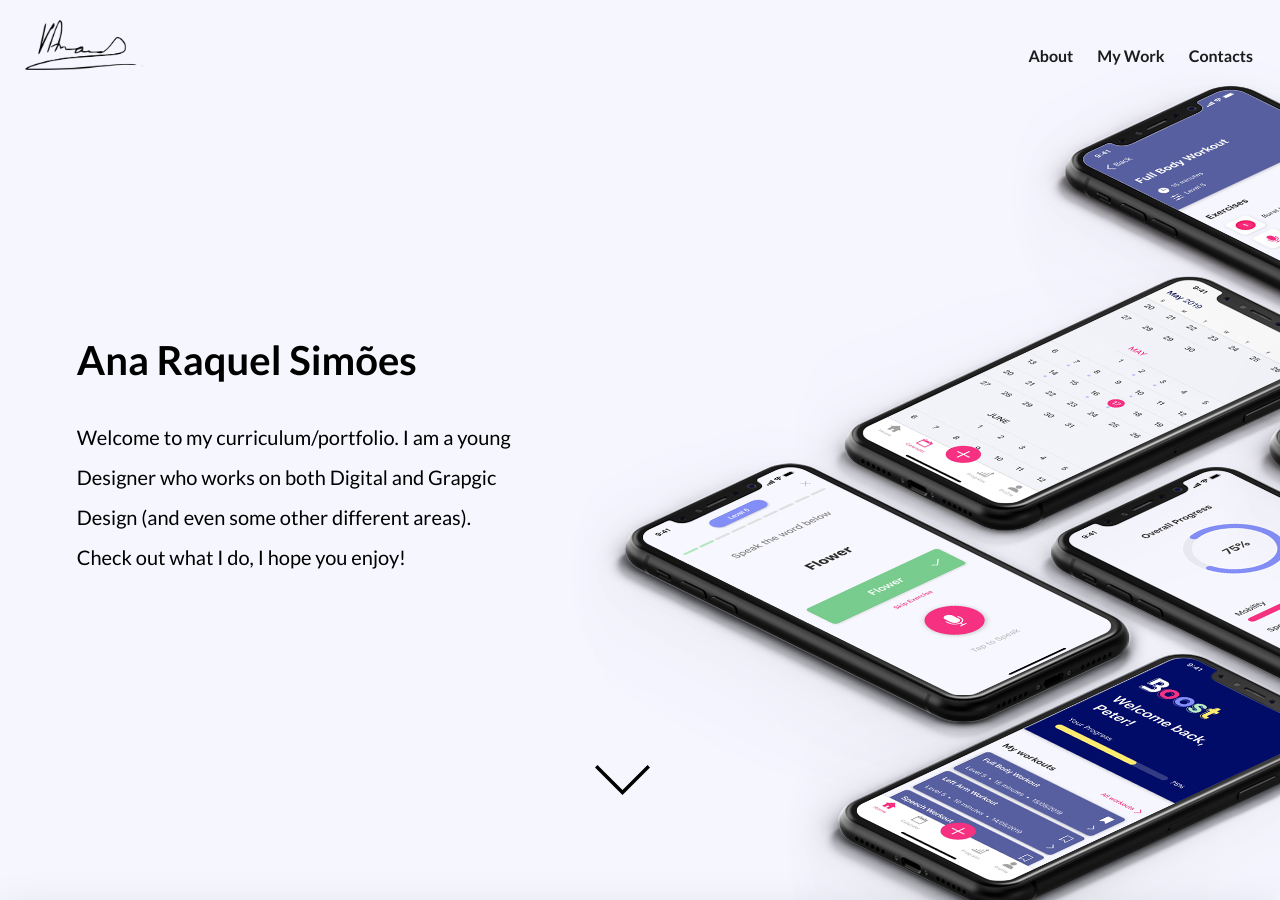
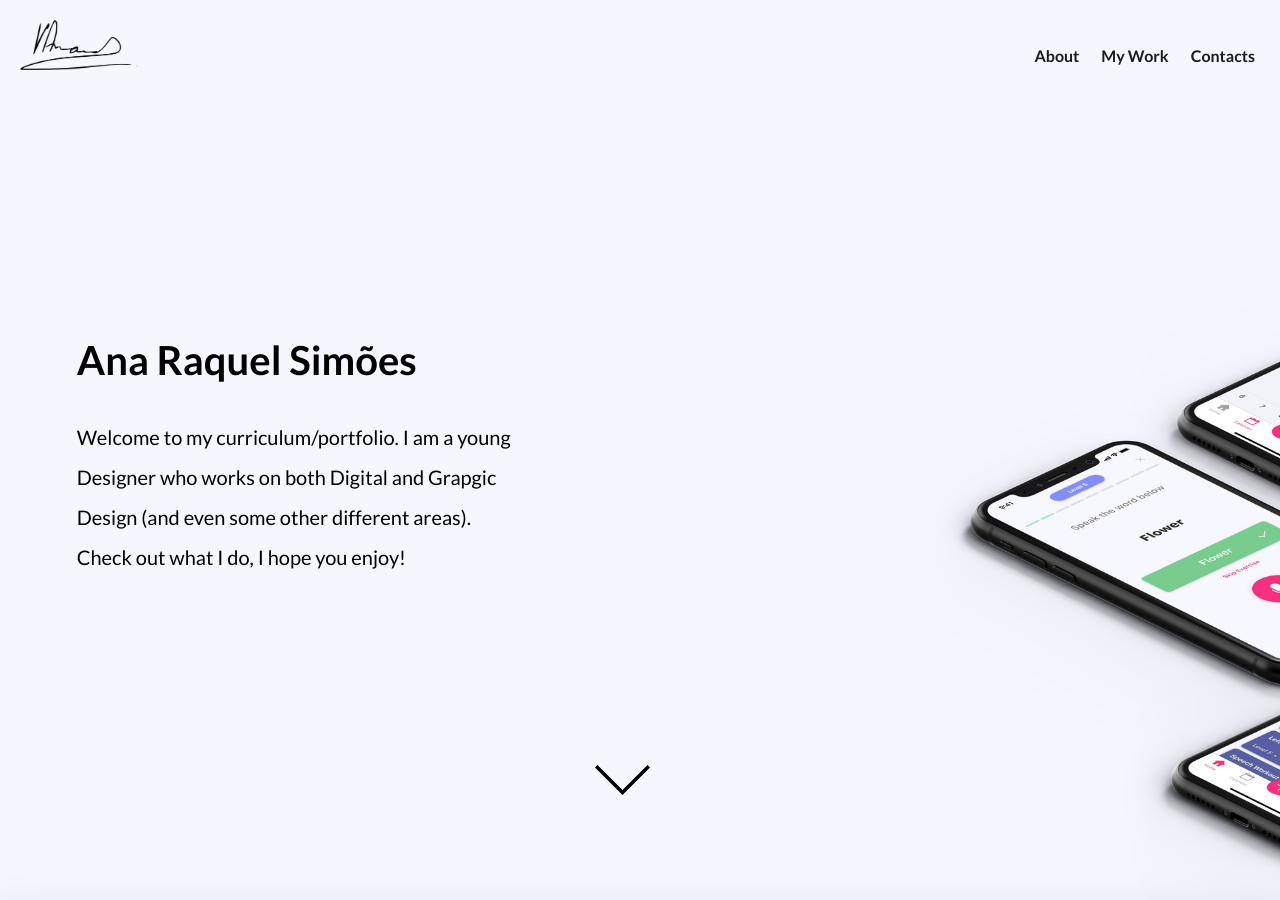
Before and after one commit to anaraquelsimoes/anaraquelsimoes.github.io, a Jekyll site: the page built from index.md, in a window 1280 px wide and 900 px high. Built offline with Jekyll 4.4.1, drawn with Linux system fonts in a browser that asks for light colours.

Commit message:
header image change + last scss clean up

```diff
--- a/_sass/about.scss
+++ b/_sass/about.scss
@@ -7,7 +7,6 @@
 }
 
 #bio h1, #skills h1, #education h1 {
-    flex-direction: column;
     width: 100%;
     text-align: center;
     font-size: 20px;
@@ -77,7 +76,6 @@
         display: flex;
         flex-direction: column;
         align-items: center;
-        justify-content: center;
         padding-bottom: 30%;
     }
 }
@@ -101,7 +99,6 @@
         width: 280px;
         font-size: 16px;
         font-weight: bold;
-        text-align: left;
         line-height: 2;
     }
 
@@ -109,14 +106,12 @@
         color: $subtitlecolor;
         width: 260px;
         font-size: 15px;
-        text-align: left;
         line-height: 2;
     }
 
     p:nth-of-type(2n) {
         width: 280px;
         font-size: 14px;
-        text-align: left;
         padding-top: 3%;
         line-height: 2;
     }
@@ -148,26 +143,23 @@
         width: 90%;
     }
 
-    #education p:nth-of-type(2n) {
-        width: 380px;
-    }
+    #education {
 
-    #education p:nth-of-type(2n+1) {
-        width: 380px;
-    }
+        h2 {
+            width: 380px;
+        }
 
-    #education h2 {
-        width: 380px;
+        p:nth-of-type(2n) {
+            width: 380px;
+        }
+
+        p:nth-of-type(2n+1) {
+            width: 380px;
+        }
     }
 }
 
 @media (min-width: 600px) {
-
-    nav ul li {
-        font-size: 16px;
-        padding-right: 16px;
-        padding-left: 16px;
-    }
 
     #bio h1, #skills h1, #education h1 {
         font-size: 25px;
@@ -207,7 +199,6 @@
         }
     }
 }
-
 
 @media (min-width: 800px) {
 
@@ -266,7 +257,6 @@
     }
 }
 
-
 @media (min-width: 1100px) {
 
     #bio, #skills, #education {
@@ -278,7 +268,6 @@
         font-size: 30px;
         width: 780px;
         text-align: left;
-        padding-top: 0;
         margin-left: 7%;
     }
 
@@ -307,7 +296,6 @@
     }
 
     #skills {
-
         padding-bottom: 9%;
 
         p {
@@ -329,15 +317,10 @@
 
         h2 {
             font-size: 21px;
-            padding-top: 0%;
         }
 
         p:nth-of-type(2n+1) {
             font-size: 18px;
-        }
-
-        p:nth-of-type(2n) {
-            width: 650px;
         }
     }
 }
@@ -375,5 +358,9 @@
         h1 {
             font-size: 30px;
         }
+
+        p:nth-of-type(2n) {
+            width: 650px;
+        }
     }
 }
--- a/_sass/footer.scss
+++ b/_sass/footer.scss
@@ -11,9 +11,7 @@
     background-color: #1c1c1c;
 
     h1 {
-        flex-direction: column;
         width: 280px;
-        text-align: left;
         font-size: 18px;
         margin-top: 10%;
         color: white;
@@ -23,10 +21,8 @@
         width: 280px;
         font-size: 14px;
         color: white;
-        text-align: left;
     }
 }
-
 
 @media (min-width: 480px) {
 
@@ -40,7 +36,6 @@
             width: 380px;
         }
     }
-
 }
 
 @media (min-width: 600px) {
@@ -56,9 +51,7 @@
             width: 480px;
             font-size: 16px;
         }
-
     }
-
 }
 
 @media (min-width: 800px) {
@@ -75,9 +68,7 @@
             width: 680px;
             font-size: 16px;
         }
-
     }
-
 }
 
 @media (min-width: 1100px) {
@@ -101,9 +92,7 @@
             font-size: 18px;
             margin-left: 7%;
         }
-
     }
-
 }
 
 @media (min-width: 1280px) {
--- a/_sass/header.scss
+++ b/_sass/header.scss
@@ -3,7 +3,7 @@
 header {
     height: 100vh;
     width: 100%;
-    background: url(/assets/images/boost_medio_pequeno.jpg);
+    background: url(/assets/images/header_image_3.jpg);
     background-size: cover;
     background-repeat: no-repeat;
 }
@@ -11,8 +11,6 @@
 div {
     width: 100%;
     height: 10%;
-    display: flex;
-    flex-direction: row;
     position: fixed;
     top: 0;
 }
@@ -63,11 +61,11 @@
 
 header article {
     width: 100%;
+    height: 100%;
     display: flex;
     flex-direction: column;
     align-items: center;
     justify-content: center;
-    height: 100%;
 }
 
 article {
@@ -106,13 +104,10 @@
         height: 50px;
     }
 
-    header {
-        width: auto;
-        background: url(/assets/images/boost_medio_pequeno.jpg);
+    nav {
 
-        nav ul li {
+        ul li {
             font-size: 16px;
-            padding-right: 12px;
             padding-left: 12px;
         }
     }
@@ -141,8 +136,8 @@
 @media (min-width: 800px) {
 
     header {
-    width: auto;
-    background: url(/assets/images/boost_medio.jpg);
+    background: url(/assets/images/header_image_2.jpg);
+    background-size: cover;
 
         article {
             align-items: flex-start;
@@ -157,15 +152,13 @@
             margin-left: 10%;
         }
     }
-
-    .arrow {
-        width: 8%;
-    }
 }
 
 @media (min-width: 1100px) {
-    div span {
-        margin-left: 25px;
+
+     header {
+        background: url(/assets/images/header_image.jpg);
+        background-size: cover;
     }
 
     article {
@@ -183,11 +176,3 @@
         }
     }
 }
-
-@media (min-width: 1280px) {
-
-    header {
-        width: auto;
-        background: url(/assets/images/teste_4.jpg);
-    }
-}
--- a/_sass/home.scss
+++ b/_sass/home.scss
@@ -39,7 +39,6 @@
 
         h2 {
             margin: 10px 0;
-            text-align: left;
         }
 
         h3 {
@@ -52,7 +51,6 @@
 
     a {
         font-size: 16px;
-        font-weight: bold;
         color: $titlecolor;
         text-decoration: none;
     }
@@ -79,10 +77,6 @@
 
 @media (min-width: 600px) {
 
-    main a {
-        font-size: 21px;
-    }
-
     #my_work h1 {
         font-size: 25px;
         margin-top: 20%;
@@ -92,19 +86,14 @@
 @media (min-width: 800px) {
 
     #my_work h1 {
-        font-size: 25px;
         margin-top: 15%;
     }
 
     #my_work ul {
-        width: 100%;
         display: flex;
-        align-items: center;
         justify-content: center;
         flex-direction: row;
         flex-wrap: wrap;
-        padding: 0;
-        margin: 0;
 
         li {
             width: 45%;
@@ -121,6 +110,5 @@
 
     #my_work ul li {
         width: 30%;
-
     }
 }
--- a/_sass/post.scss
+++ b/_sass/post.scss
@@ -30,7 +30,6 @@
     h1 {
         font-size: 18px;
         font-weight: bold;
-        text-align: left;
         padding-top: 13%;
         margin: 0;
     }
@@ -38,7 +37,6 @@
     h2 {
         font-size: 16px;
         font-weight: normal;
-        text-align: left;
         padding-top: 3%;
         margin: 0;
         color: $subtitlecolor;
@@ -56,7 +54,6 @@
 
     p {
         font-size: 16px;
-        text-align: left;
         line-height: 2;
     }
 
@@ -152,7 +149,6 @@
     }
 }
 
-
 @media (min-width: 1280px) {
     #posts {
 
```
Also changed, not shown: _posts/2018-02-06-trabalho-2.md (+0 -1 lines), assets/images/boost_header_small.jpg (deleted), assets/images/boost_medio.jpg (deleted), assets/images/boost_medio_pequeno.jpg (deleted), assets/images/header_image.jpg (added), assets/images/header_image_2.jpg (added), assets/images/header_image_3.jpg (added), 3 other files.
